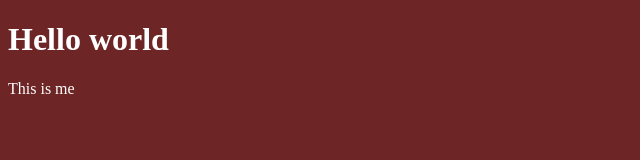
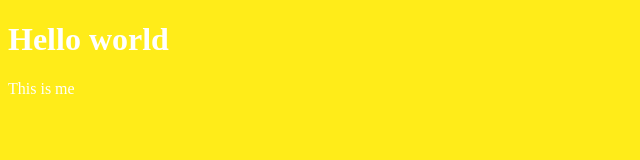
Before and after one commit to seifbgr/test, a plain HTML site: page index.html in a window 1280 px wide. Shown: the whole page, without its empty margins (0-640 px from the left). Drawn offline with Linux system fonts and the light colour scheme.

Commit message:
change yellow

```diff
--- a/style.css
+++ b/style.css
@@ -1,4 +1,4 @@
 *{
-    background-color: rgb(109, 37, 37);
+    background-color: rgb(255, 236, 25);
     color: white;
 }
```
